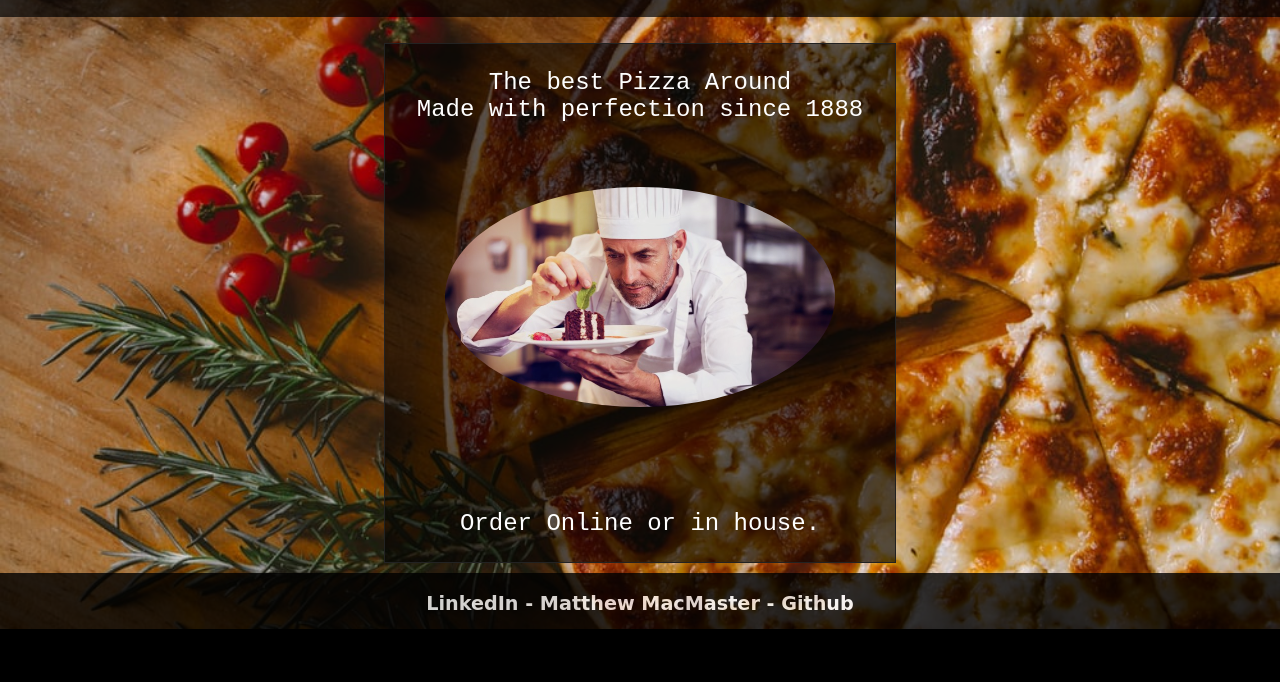
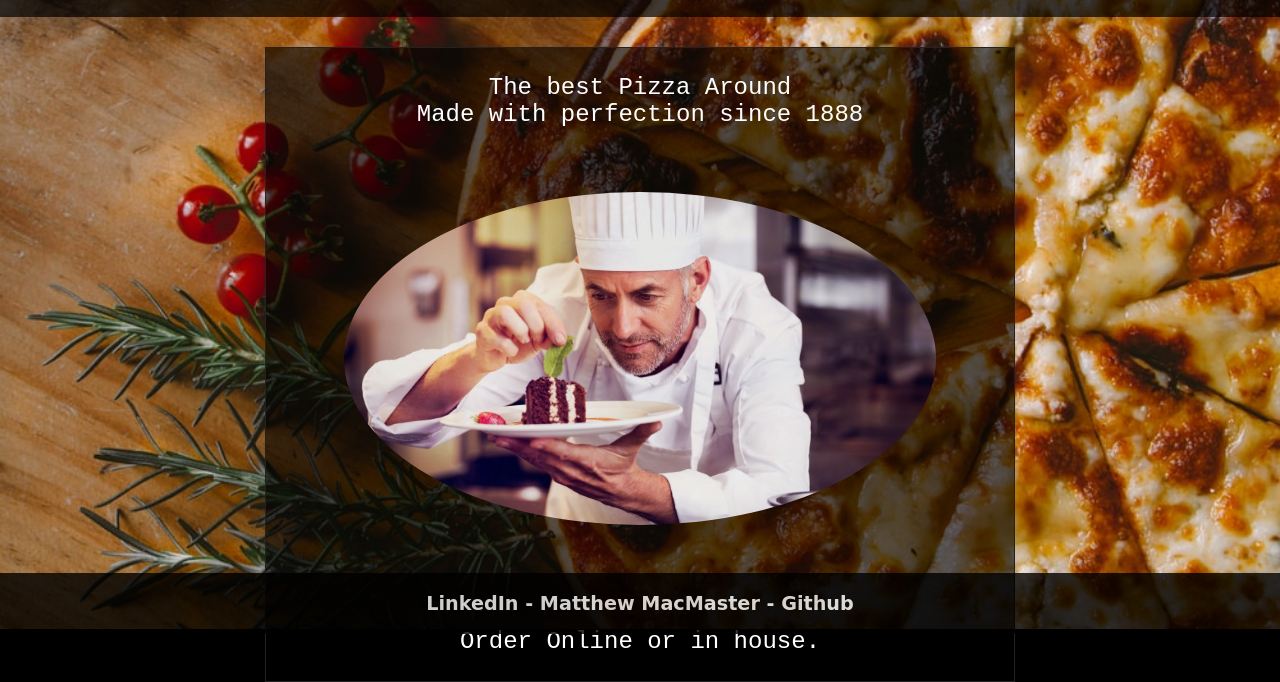
Before and after one commit to MattMacMaster/RestaurantPage, a website built with webpack: page dist/index.html in a window 1280 px wide. Shown: the part 166-848 px from the top of the page. Before the commit the page ends 800 px from the top, so only its background shows below. Built offline with Linux system fonts and the light colour scheme; a web font is replaced by a local one.

Commit message:
Styling fixes

```diff
--- a/src/style.css
+++ b/src/style.css
@@ -115,9 +115,11 @@ h1 {
     color: white;
     font-family: 'Courier New', cursive;
     font-size: 150%;
-    margin-top: 2%;
-    margin-left: 30%;
-    margin-right:30%;
+    min-width: 700px;
+    max-width: 750px;
+    margin: auto;
+    margin-top: 30px;
+
     padding: 2%;
     background-color: rgb(0, 0, 0,0.6);
     border: 1px solid #222;
```
Also changed, not shown: dist/main.js.
